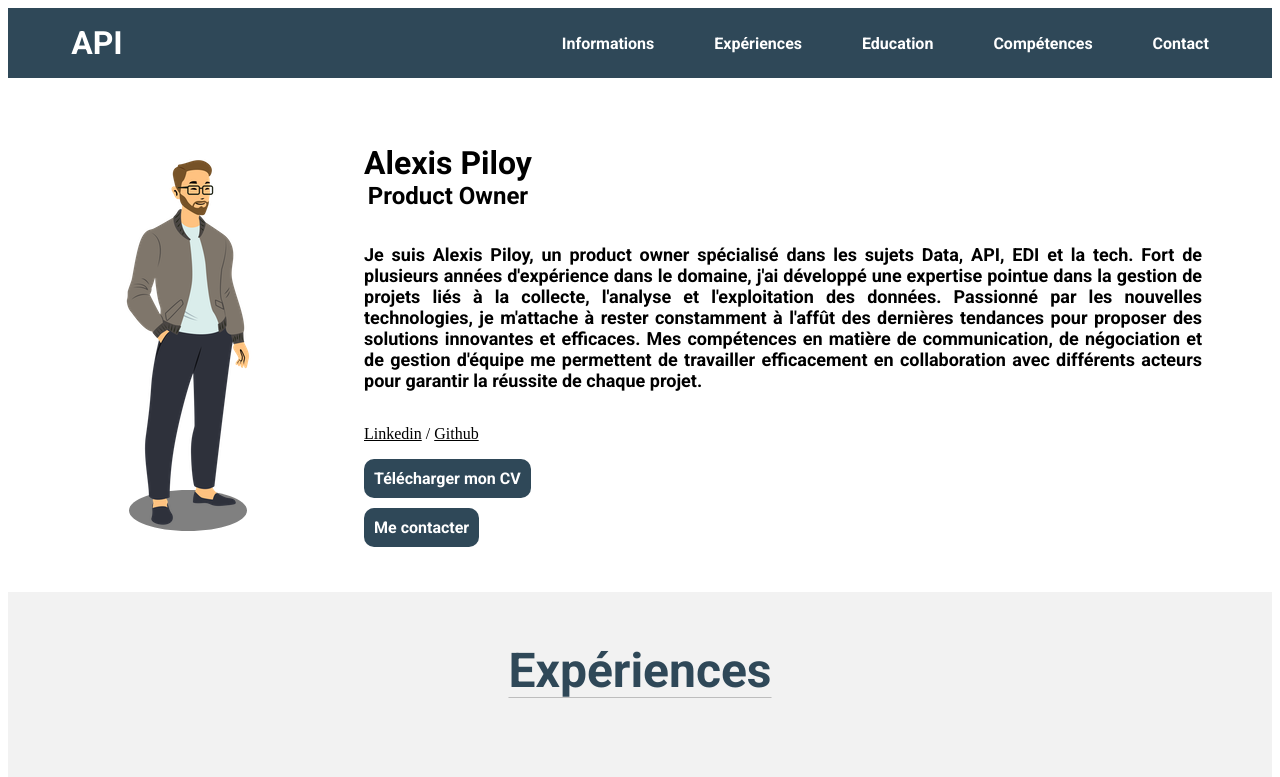
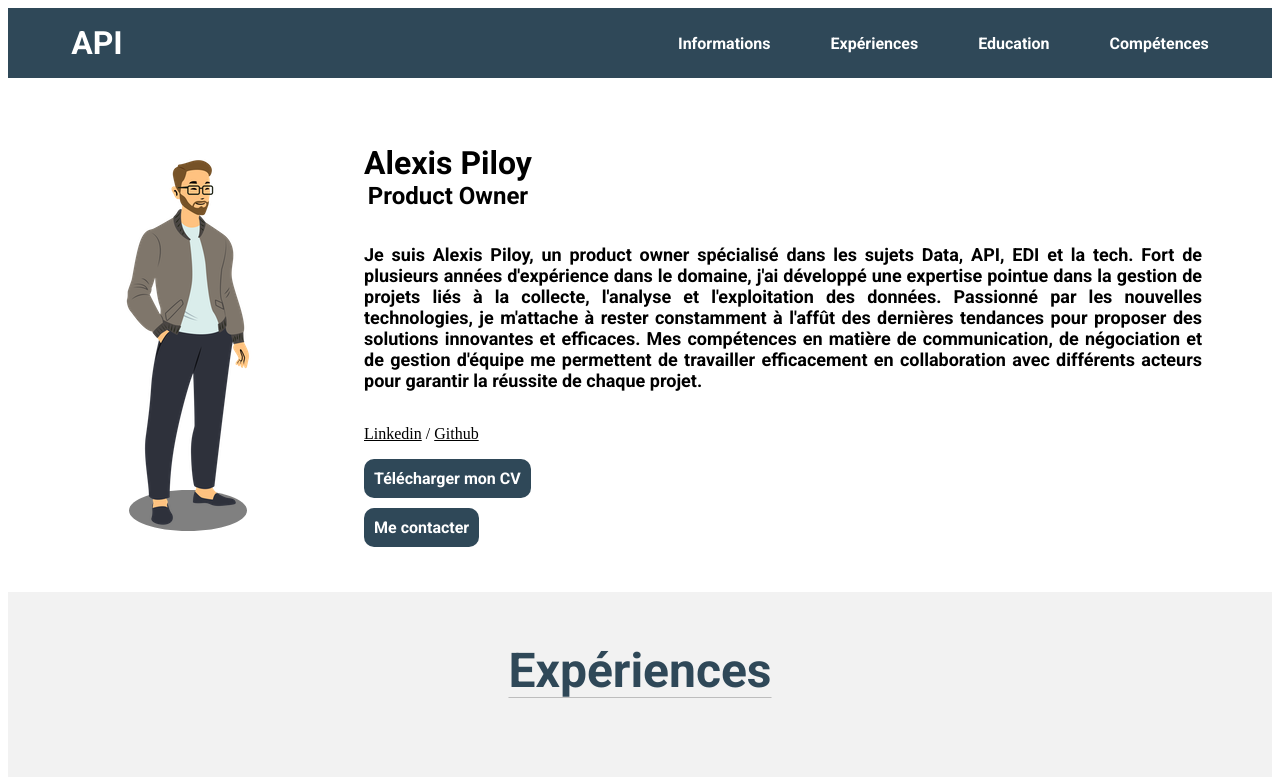
Before and after one commit to alliocha1805/Test_cv_svelte, a SvelteKit app: page / in a window 1280 px wide. Shown: the top 777 px of the page. Built offline with nearby package versions, Linux system fonts and the light colour scheme.

Commit message:
1 file modified

```diff
--- a/src/routes/Navbar2.svelte
+++ b/src/routes/Navbar2.svelte
@@ -39,9 +39,9 @@
             <li class="nav-item">
                <a href="#Competences" on:click={toggleMenu}>Compétences</a>
             </li>
-            <li class="nav-item">
+            <!--<li class="nav-item">
                <a href="#Contact" on:click={toggleMenu}>Contact</a>
-            </li>
+            </li>-->
          </ul>
          <div class="hamburger" class:active={hamburger} on:click={toggleMenu}>
             <span class="bar"></span>
```
